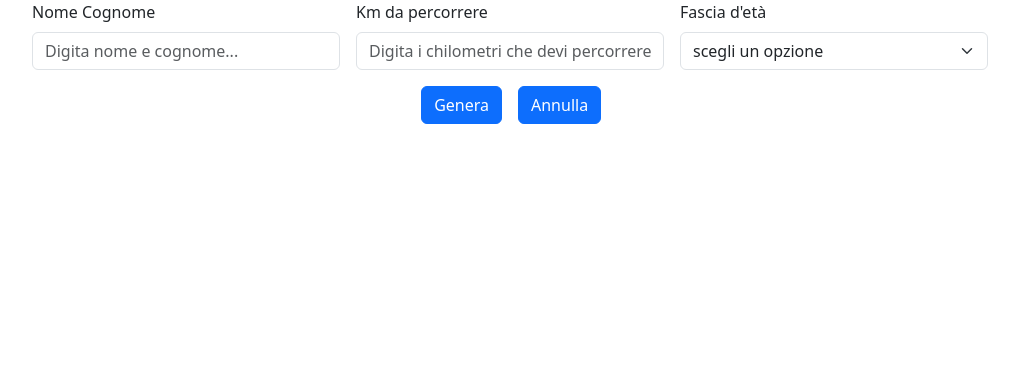
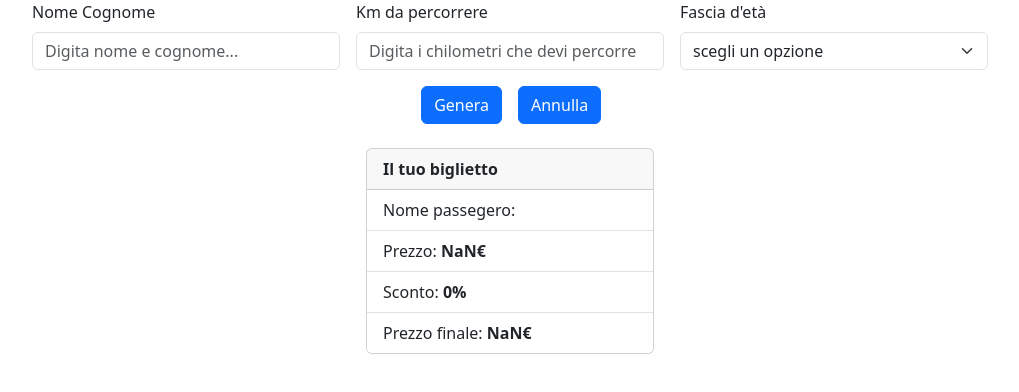
Before and after one commit to JeromeMaligaya/js-biglietto-treno-form, a plain HTML site: page index.html in a window 1280 px wide. Both pictures are taken after a click on the button "Genera". Shown: the whole page, without its empty margins (130-1149 px from the left). Drawn offline with nearby package versions, Linux system fonts and the light colour scheme.

Commit message:
generazione output

```diff
--- a/index.html
+++ b/index.html
@@ -15,15 +15,17 @@
     <body>
         <main>
             <form class="row justify-content-center g-3">
-
+                <!-- user fullname -->
                 <div class="col-3">
                   <label for="fullname" class="form-label">Nome Cognome</label>
                   <input type="text" class="form-control" id="fullname" placeholder="Digita nome e cognome...">
                 </div>
+                <!-- km -->
                 <div class="col-3">
                   <label for="km" class="form-label">Km da percorrere</label>
-                  <input type="text" class="form-control" id="km" placeholder="Digita i chilometri che devi percorrere...">
+                  <input type="number" class="form-control" id="km" placeholder="Digita i chilometri che devi percorrere...">
                 </div>
+                <!-- age -->
                 <div class="col-3">
                   <label for="age" class="form-label">Fascia d'età</label>
                   <select id="age" class="form-select" required>
@@ -34,14 +36,29 @@
                   </select>
                 </div>
 
-
+                <!-- buttons -->
                 <div class="col-6 d-flex justify-content-end">
                   <button type="button" class="btn btn-primary" id="send-btn">Genera</button>
                 </div>
                 <div class="col-6">
                   <button type="button" class="btn btn-primary" id="cancel-btn">Annulla</button>
                 </div>
-              </form>
+            </form>
+
+            <div class="card mt-4 mx-auto" style="width: 18rem;">
+
+                <div class="card-header fw-bolder">
+                    Il tuo biglietto
+                </div>
+
+                <ul class="list-group list-group-flush">
+                    <li class="fullname list-group-item"><span>Nome passegero:</span></li>
+                    <li id="price" class="list-group-item"><span>Prezzo:</span></li>
+                    <li id="discounted" class="list-group-item"><span>Sconto:</span></li>
+                    <li id="price-discounted" class="list-group-item"><span>Prezzo finale:</span></li>
+                </ul>
+            </div>
+
 
 
 
--- a/script.js
+++ b/script.js
@@ -18,12 +18,14 @@ console.log('JS OK')
 
     const form = document.querySelector('form');
     console.log('form', form)
-   /* const resultPrice = document.getElementById('price');
-    console.log('id', resultPrice);
+
+    const resultFullname = document.querySelector('.fullname');
+
+    const resultPrice = document.getElementById('price');
+
     const resultDiscount = document.getElementById('discounted');
-    console.log('id', resultDiscount);
+
     const resultPriceDiscounted = document.getElementById('price-discounted');
-    console.log('id', resultPriceDiscounted);*/
 // fine
 
 // creo evento
@@ -76,7 +78,26 @@ sendButton.addEventListener('click', function() {
         ticketDiscounted = (ticketPrice - ((ticketPrice * discount) / 100)).toFixed(2);
         console.log('Ticket price with discount €', ticketDiscounted,);
         }
+    // fine
 
+    // 4.generazione output
+        // stampo in pagina il nome del passegero
+        resultFullname.innerHTML += ` <strong> ${fullname} </strong>`
+        //  stampo in pagina il prezzo del biglietto senza sconto
+        resultPrice.innerHTML += ` <strong> ${ticketPrice}€ </strong>`;
+
+        // stampo in pagina la percentuale dello sconto
+        resultDiscount.innerHTML += `<strong> ${discount}% </strong>`;
+
+        // stampo in pagina il prezzo finale del biglietto con lo sconto
+        if (userAge === 18 || userAge === 65){
+        resultPriceDiscounted.innerHTML += ` <strong> ${ticketDiscounted}€ </strong>`
+        } else {
+        resultPriceDiscounted.innerHTML += ` <strong> ${ticketPrice}€ </strong>`
+        }
+    // fine
+
+    // reset del form
     form.reset();
 })
 
@@ -86,24 +107,3 @@ cancelButton.addEventListener('click', function(){
 })
 
 // fine
-
-// 4.generazione output
-    // stampo in pagina i km
-    // resultKm.innerHTML += ` <strong> ${userKm} </strong>`;
-
-    // stampo in pagina l'età
-    // resultAge.innerHTML += ` <strong> ${userAge} </strong>`;
-
-    // stampo in pagina il prezzo del biglietto senza sconto
-    // resultPrice.innerHTML += ` <strong> ${ticketPrice}€ </strong>`;
-
-    // stampo in pagina la percentuale dello sconto
-    // resultDiscount.innerHTML += `<strong> ${discount}% </strong>`;
-
-    // stampo in pagina il prezzo finale del biglietto con lo sconto
-    /*if (userAge < 18 || userAge > 65){
-    resultPriceDiscounted.innerHTML += ` <strong> ${ticketDiscounted}€ </strong>`
-    } else {
-    resultPriceDiscounted.innerHTML += ` <strong> ${ticketPrice}€ </strong>`
-    }*/
-// fine
```
Lines whose indentation alone changed are shown as unchanged.
